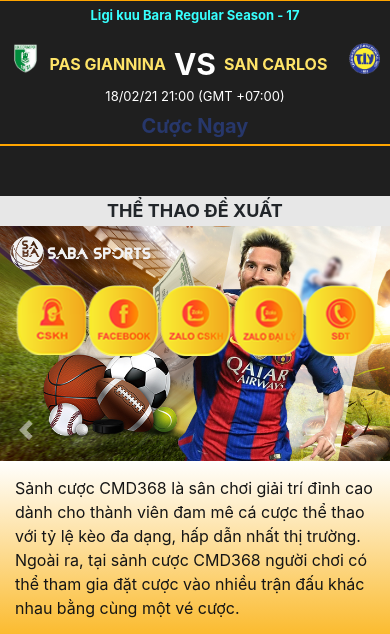
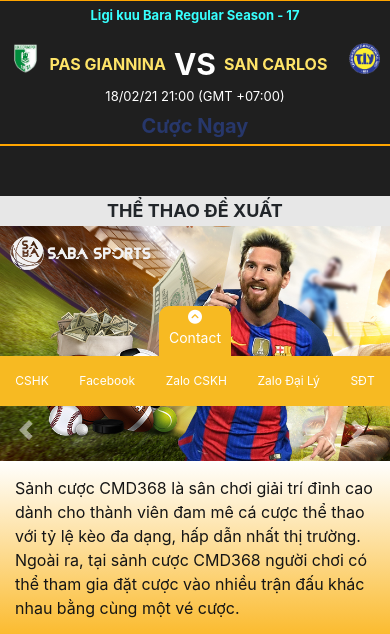
Before and after one commit to chickie8x/clone7789, a Django app: page / in a window 390 px wide. Shown: the part 488-1122 px from the top of the page. Run offline with Django 3.2, Linux system fonts and the light colour scheme; some libraries are stand-ins or nearby versions.

Commit message:
remake mobile view side bar at bottom

```diff
--- a/clonepages/static/main.js
+++ b/clonepages/static/main.js
@@ -75,6 +75,15 @@ $(document).ready(function () {
         $("#phbtn").css('color','#f7ba22');
     })
 
+    $("#float-btn").click(function () {
+        let displayState = $(".sidebar")[0].style.bottom;
+        if(displayState!="0px"){
+            $(".sidebar")[0].style.bottom = "0px";
+        }
+        else {
+            $(".sidebar")[0].style.bottom = "-50px";
+        }
 
+    })
 
 });
--- a/clonepages/static/style.css
+++ b/clonepages/static/style.css
@@ -516,23 +516,41 @@ span.close:hover {
 
     div.sidebar {
         width: 100%;
-        bottom: 0;
+        bottom: -50px;
         border-radius: 0;
-        display: flex;
-        background-image: url("/static/images/sidebar/sidebarBG-mobile.png");
-        background-position: center;
-        background-size: contain;
-        /*background-color: #f7ba22;*/
+        background-image: none;
         right: 0;
         margin: auto;
         top: auto;
-        /*height: 50px;*/
-    }
+        height: 100px;
+        overflow: hidden;
+        transition-duration: 0.5s;
+    }
+
+    div#float-btn{
+        background-color: #f7ba22;
+        width: fit-content;
+        margin: 0 auto;
+        height: 50px;
+        padding: 0 10px;
+        text-align: center;
+        border-radius: 10px 10px 0 0;
+        color: white;
+        font-size: 14px;
+    }
+
+
+    div.sidebar-content{
+        background-color: #f7ba22;
+        text-align: center;
+    }
+
 
     div.sidebar a {
-        padding: 10px 10px;
+        padding: 16px 10px;
         margin: auto;
         border: none;
+        border-radius: 0;
     }
 
 
--- a/templates/base.html
+++ b/templates/base.html
@@ -181,11 +181,20 @@
 
 
 <div class="sidebar">
-    <a href="#"></a>
-    <a href="#"></a>
-    <a href="#"></a>
-    <a href="#"></a>
-    <a href="#"></a>
+    <div id="float-btn">
+        <i class="fas fa-chevron-circle-up text-white"></i>
+        <div>
+            Contact
+        </div>
+    </div>
+    <div class="sidebar-content d-flex">
+        <a href="#">CSHK</a>
+        <a href="#">Facebook</a>
+        <a href="#">Zalo CSKH</a>
+        <a href="#">Zalo Đại Lý</a>
+        <a href="#">SĐT</a>
+    </div>
+
 </div>
 
 <div class="float-menu">
```
